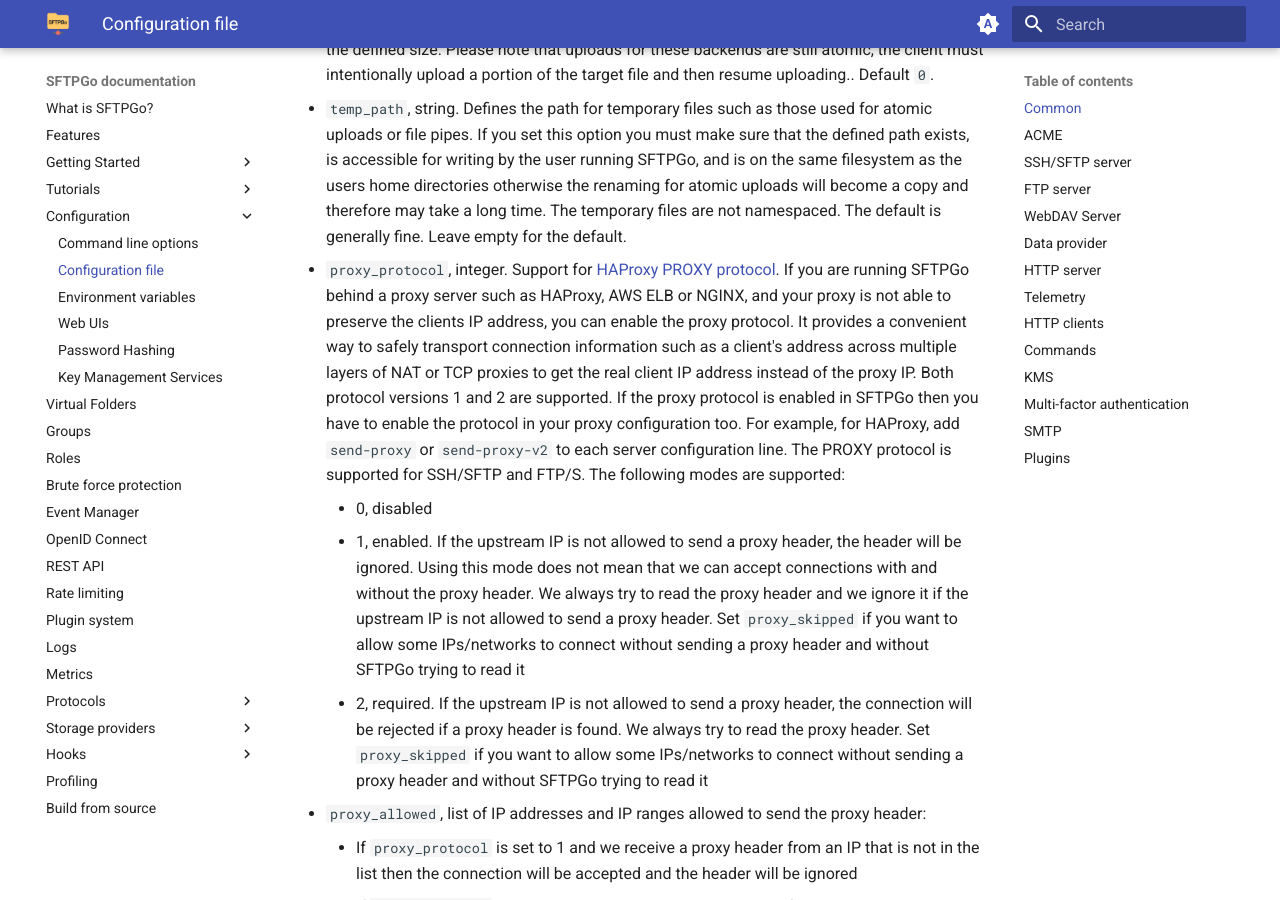
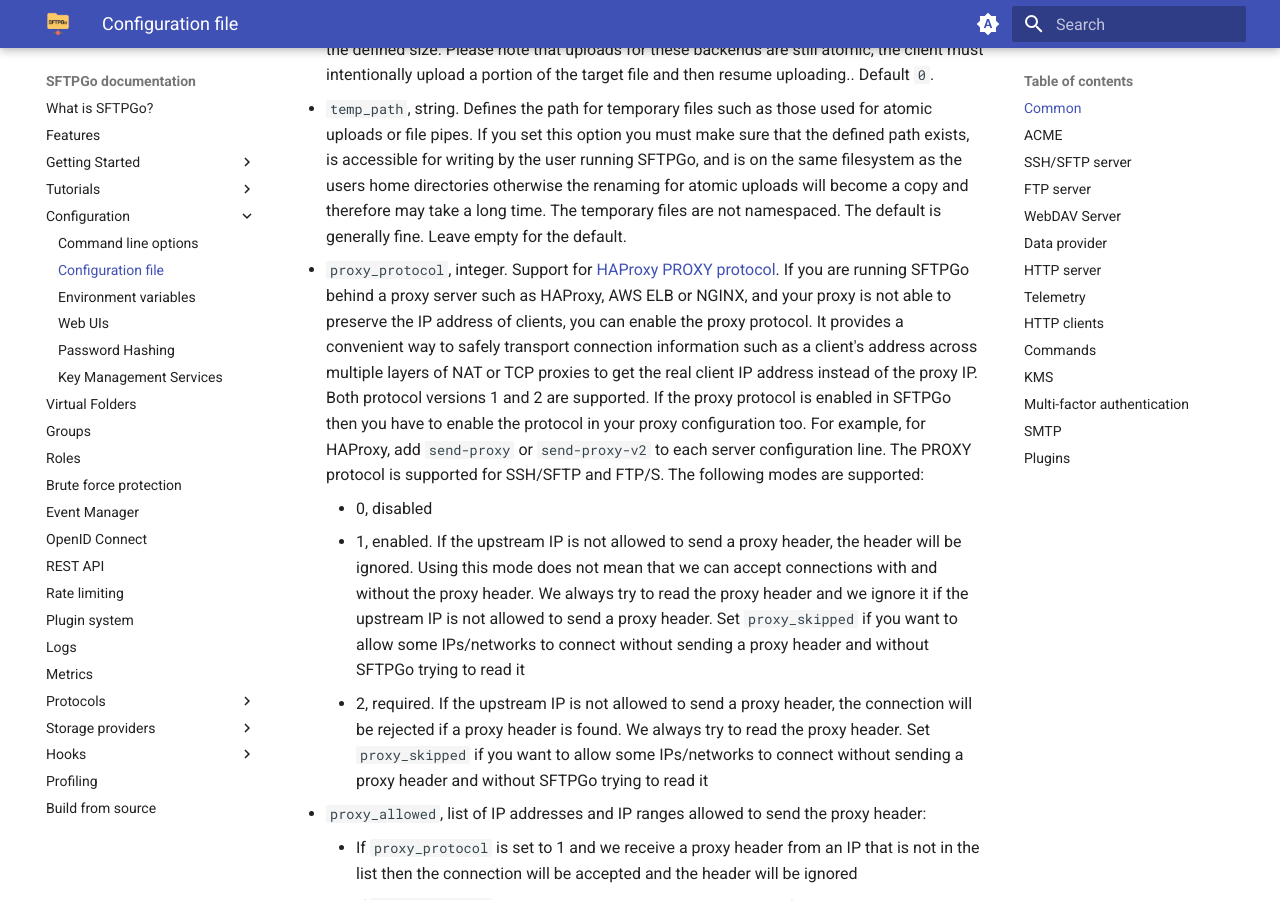
Before and after one commit to sftpgo/docs, an MkDocs documentation site: the page built from docs/config-file.md, in a window 1280 px wide and 900 px high, scrolled down 1480 px. Built offline with MkDocs 1.6.1 and Material for MkDocs 9.7.7, drawn with Linux system fonts in a browser that asks for light colours; emoji names are drawn with the system emoji font; the version menu is left out.

```diff
--- a/docs/config-file.md
+++ b/docs/config-file.md
@@ -16,7 +16,7 @@ Supported configuration parameters for the `common` section:
 - `rename_mode`, integer. By default (`0`), renaming of non-empty directories is not allowed for cloud storage providers (S3, GCS, Azure Blob). Set to `1` to enable recursive renames for these providers, they may be slow, there is no atomic rename API like for local filesystem, so SFTPGo will recursively list the directory contents and do a rename for each entry (partial renaming and incorrect disk quota updates are possible in error cases). Default `0`.
 - `resume_max_size`, integer. defines the maximum size allowed, in bytes, to resume uploads on storage backends with immutable objects. By default, resuming uploads is not allowed for cloud storage providers (S3, GCS, Azure Blob) because SFTPGo must rewrite the entire file. Set to a value greater than 0 to allow resuming uploads of files smaller than or equal to the defined size. Please note that uploads for these backends are still atomic, the client must intentionally upload a portion of the target file and then resume uploading.. Default `0`.
 - `temp_path`, string. Defines the path for temporary files such as those used for atomic uploads or file pipes. If you set this option you must make sure that the defined path exists, is accessible for writing by the user running SFTPGo, and is on the same filesystem as the users home directories otherwise the renaming for atomic uploads will become a copy and therefore may take a long time. The temporary files are not namespaced. The default is generally fine. Leave empty for the default.
-- `proxy_protocol`, integer. Support for [HAProxy PROXY protocol](https://www.haproxy.org/download/1.8/doc/proxy-protocol.txt){:target="_blank"}. If you are running SFTPGo behind a proxy server such as HAProxy, AWS ELB or NGINX, and your proxy is not able to preserve the clients IP address, you can enable the proxy protocol. It provides a convenient way to safely transport connection information such as a client's address across multiple layers of NAT or TCP proxies to get the real client IP address instead of the proxy IP. Both protocol versions 1 and 2 are supported. If the proxy protocol is enabled in SFTPGo then you have to enable the protocol in your proxy configuration too. For example, for HAProxy, add `send-proxy` or `send-proxy-v2` to each server configuration line. The PROXY protocol is supported for SSH/SFTP and FTP/S. The following modes are supported:
+- `proxy_protocol`, integer. Support for [HAProxy PROXY protocol](https://www.haproxy.org/download/1.8/doc/proxy-protocol.txt){:target="_blank"}. If you are running SFTPGo behind a proxy server such as HAProxy, AWS ELB or NGINX, and your proxy is not able to preserve the IP address of clients, you can enable the proxy protocol. It provides a convenient way to safely transport connection information such as a client's address across multiple layers of NAT or TCP proxies to get the real client IP address instead of the proxy IP. Both protocol versions 1 and 2 are supported. If the proxy protocol is enabled in SFTPGo then you have to enable the protocol in your proxy configuration too. For example, for HAProxy, add `send-proxy` or `send-proxy-v2` to each server configuration line. The PROXY protocol is supported for SSH/SFTP and FTP/S. The following modes are supported:
   - 0, disabled
   - 1, enabled. If the upstream IP is not allowed to send a proxy header, the header will be ignored. Using this mode does not mean that we can accept connections with and without the proxy header. We always try to read the proxy header and we ignore it if the upstream IP is not allowed to send a proxy header. Set `proxy_skipped` if you want to allow some IPs/networks to connect without sending a proxy header and without SFTPGo trying to read it
   - 2, required. If the upstream IP is not allowed to send a proxy header, the connection will be rejected if a proxy header is found. We always try to read the proxy header. Set `proxy_skipped` if you want to allow some IPs/networks to connect without sending a proxy header and without SFTPGo trying to read it
```
